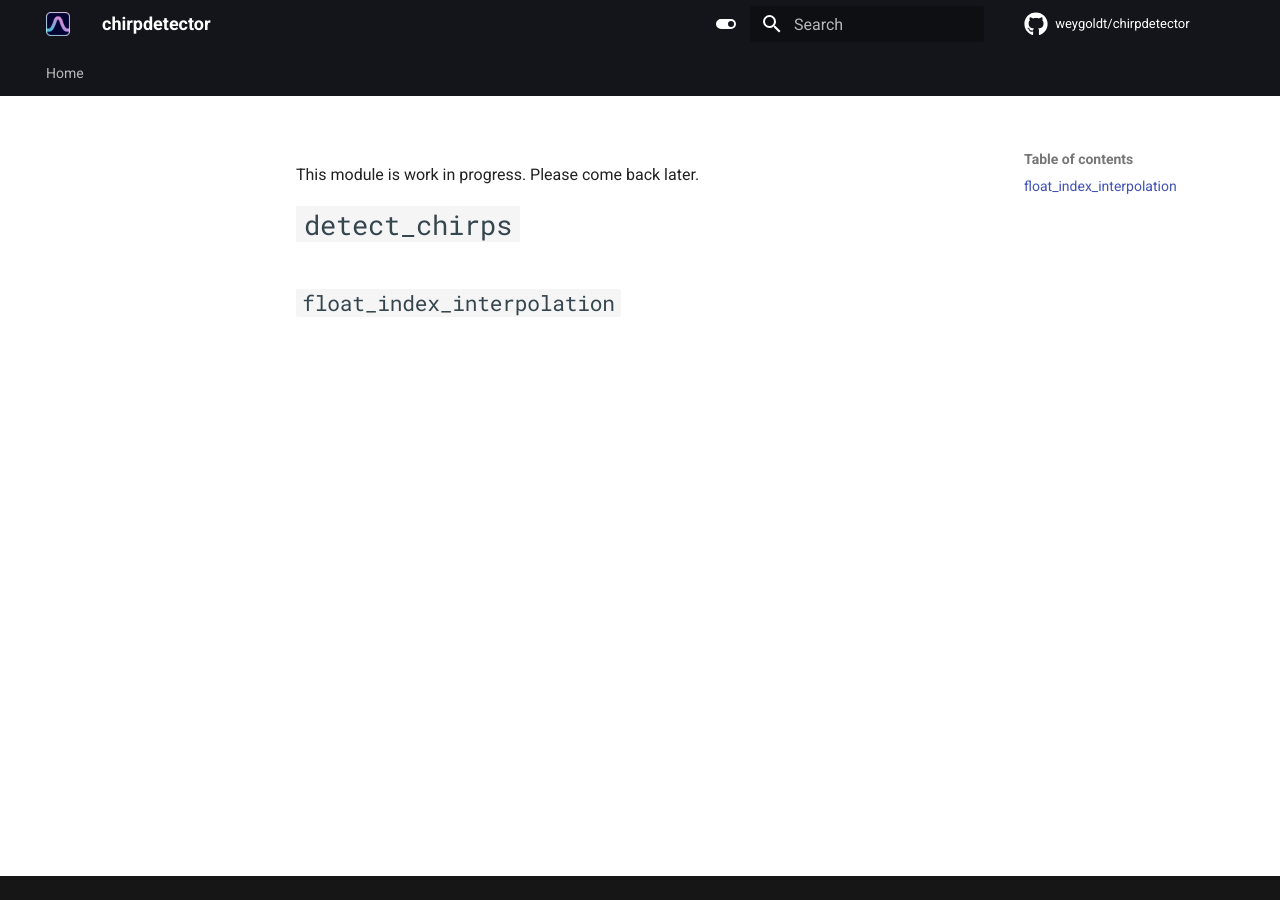
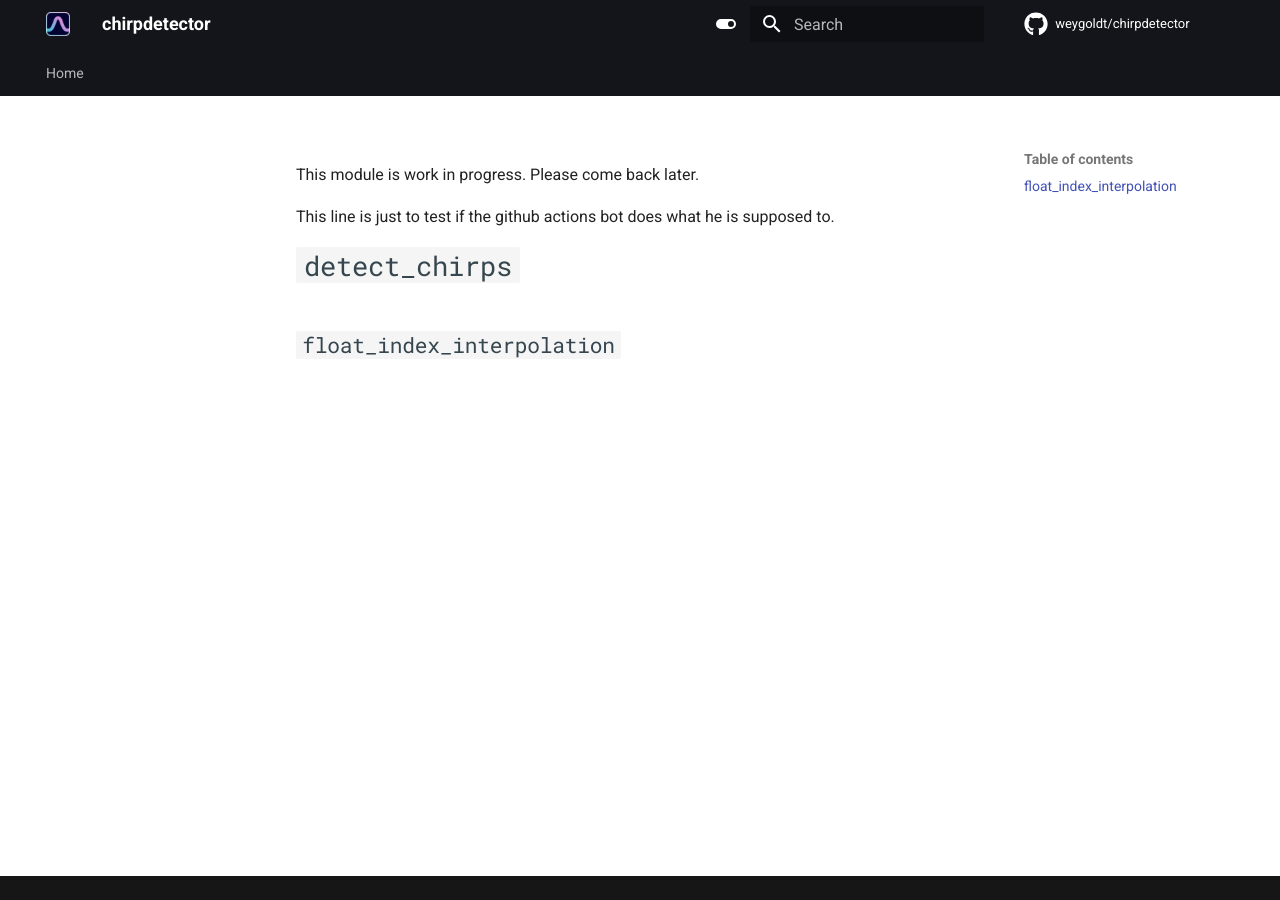
Before and after one commit to weygoldt/chirpdetector, an MkDocs documentation site: the page built from docs/detection.md, in a window 1280 px wide. Built offline with MkDocs 1.6.1 and Material for MkDocs 9.7.7, drawn with Linux system fonts in a browser that asks for light colours; comment, search, counter and statistics services are not loaded.

Commit message:
update docs

```diff
--- a/docs/detection.md
+++ b/docs/detection.md
@@ -1,4 +1,6 @@
 This module is work in progress. Please come back later.
+
+This line is just to test if the github actions bot does what he is supposed to.
 
 # `detect_chirps`
 
```
